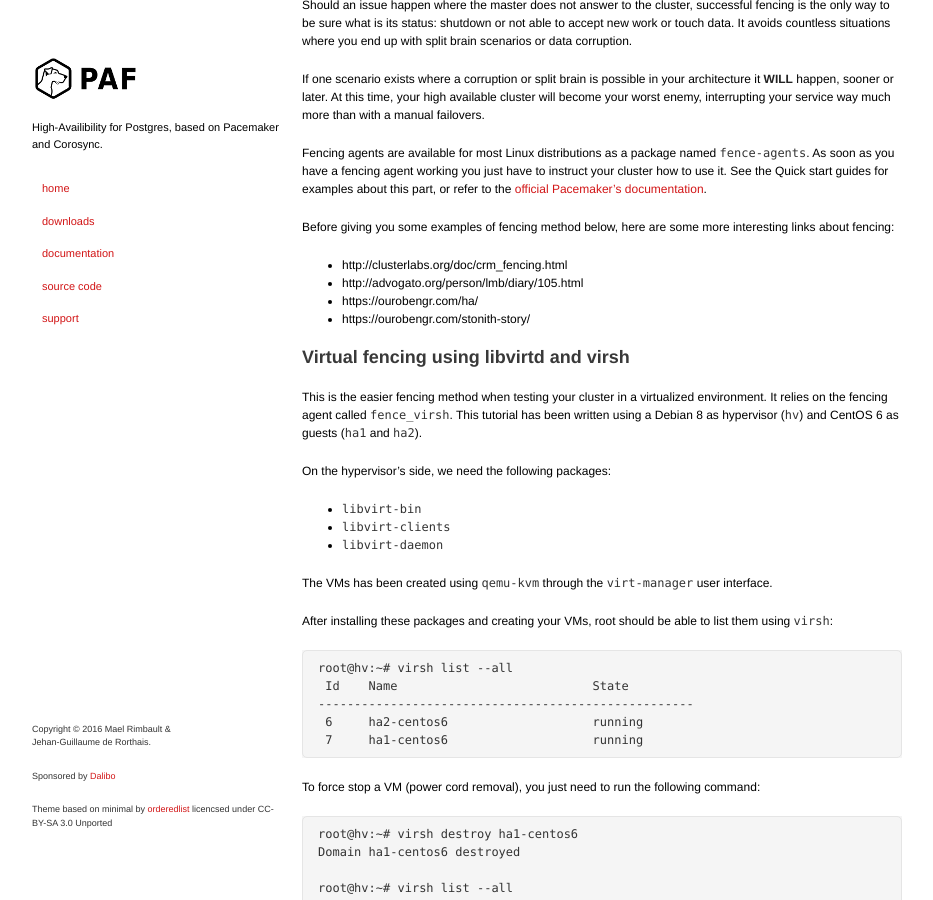
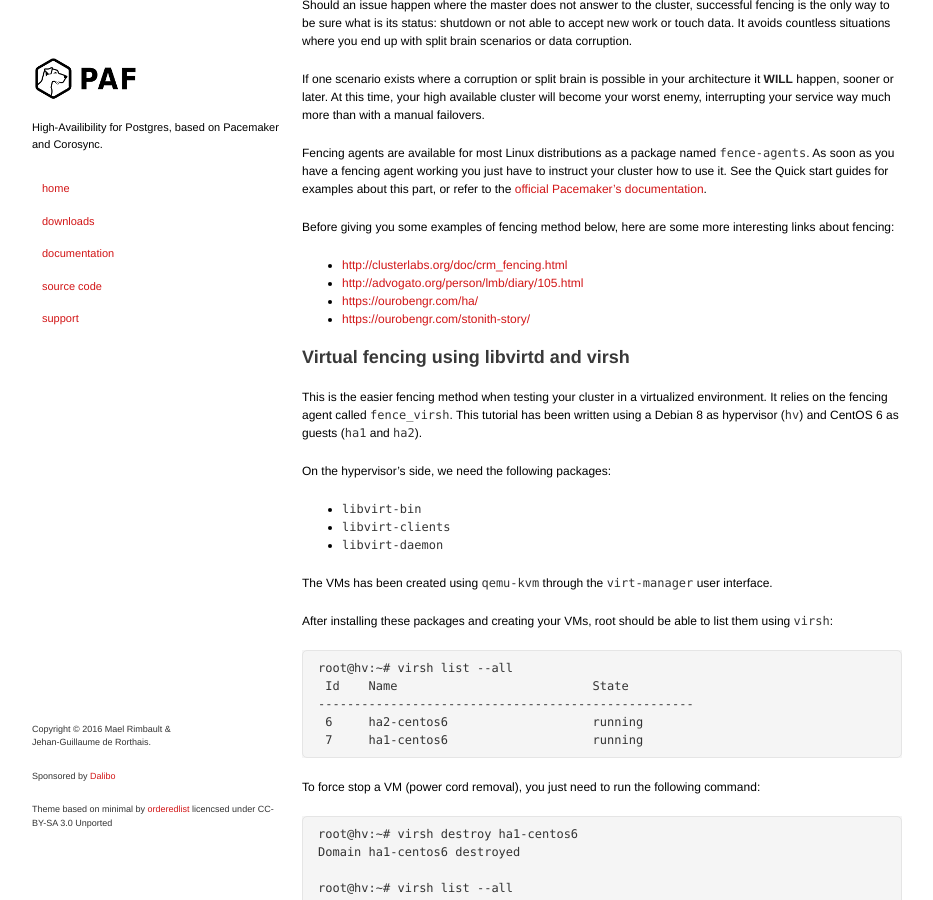
Before and after one commit to ClusterLabs/PAF, a Jekyll site: the page built from fencing.md, in a window 1280 px wide and 900 px high, scrolled down 426 px. Shown: the whole window, without its empty margins (173-1106 px from the left). Built offline with Jekyll 4.4.1, drawn with Linux system fonts in a browser that asks for light colours.

Commit message:
Update fencing.md

```diff
--- a/fencing.md
+++ b/fencing.md
@@ -45,10 +45,10 @@ about this part, or refer to the [official Pacemaker's documentation](http://clu
 Before giving you some examples of fencing method below, here are some more
 interesting links about fencing:
 
-- http://clusterlabs.org/doc/crm_fencing.html
-- http://advogato.org/person/lmb/diary/105.html
-- https://ourobengr.com/ha/
-- https://ourobengr.com/stonith-story/
+- <http://clusterlabs.org/doc/crm_fencing.html>
+- <http://advogato.org/person/lmb/diary/105.html>
+- <https://ourobengr.com/ha/>
+- <https://ourobengr.com/stonith-story/>
 
 ## Virtual fencing using libvirtd and virsh
 
```
